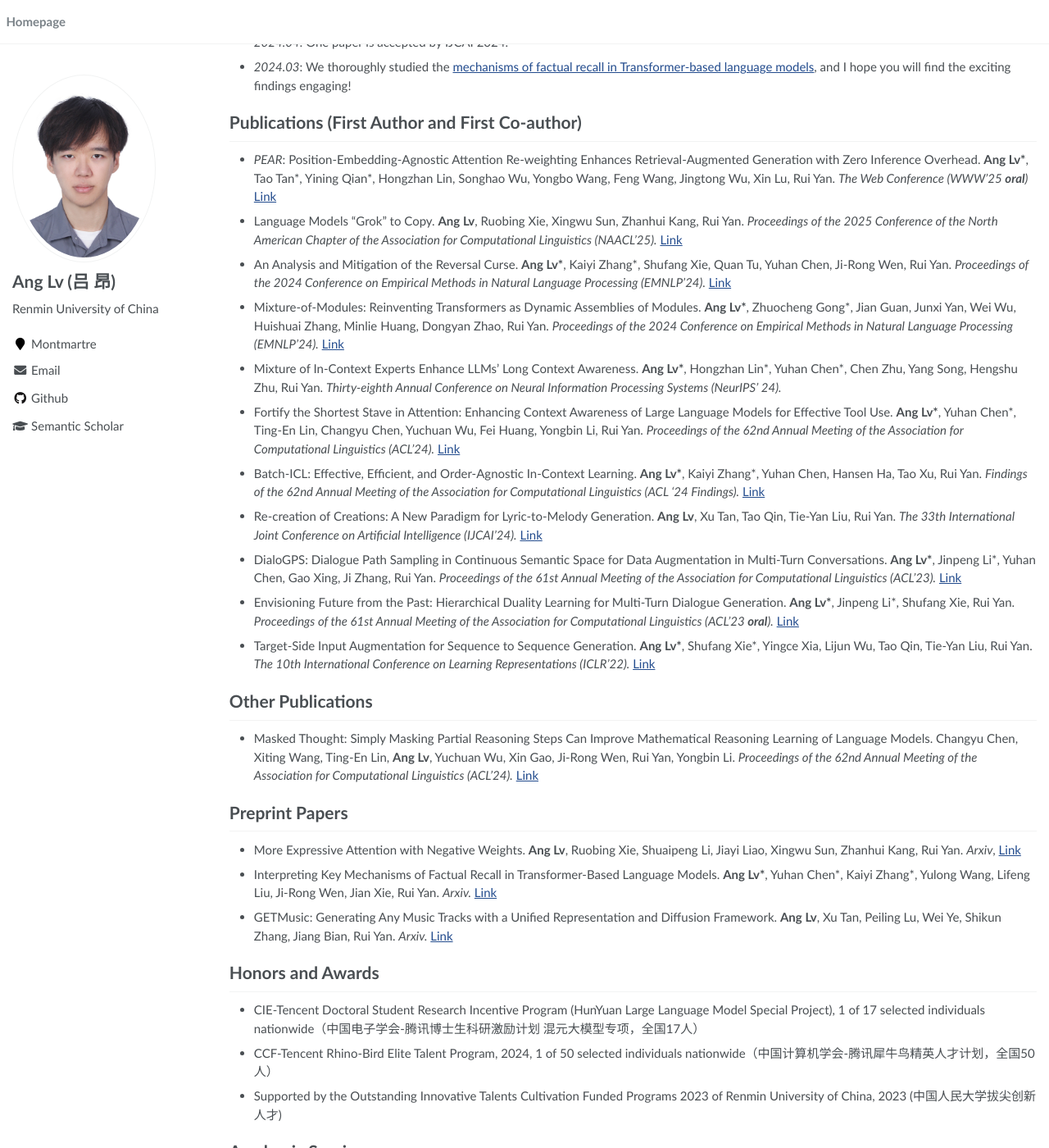
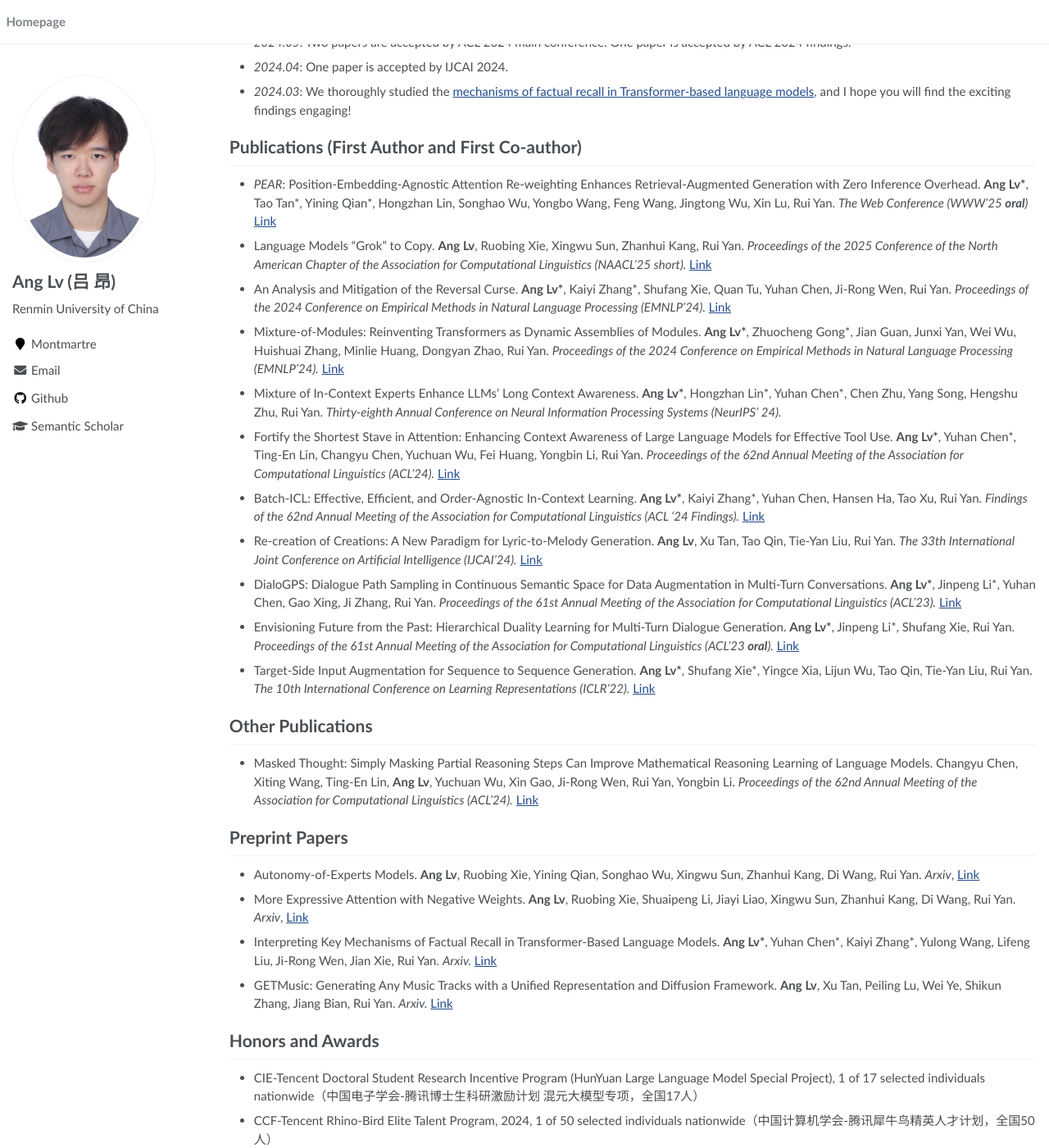
Before and after one commit to trestad/trestad.github.io, a Jekyll site: the page built from _pages/about.md, in a window 1280 px wide and 1400 px high, scrolled down 419 px. Shown: the whole window at 82% size. Built offline with Jekyll 4.4.1, drawn with Linux system fonts in a browser that asks for light colours; some of the changed text lies outside the part shown.

Commit message:
Update about.md

```diff
--- a/_pages/about.md
+++ b/_pages/about.md
@@ -13,6 +13,8 @@ redirect_from:
 I am currently a 3rd year Ph.D. student at [Gaoling School of Artificial Intelligence (GSAI)](http://ai.ruc.edu.cn/english/index.htm) in Renmin University of China, supervised by [Prof. Rui Yan](https://scholar.google.com/citations?user=eLw6g-UAAAAJ&hl=en). I am dedicated to creating more powerful foundation language models.
 
 # News Within a Year
+
+- *2025.01*: We propose [Autonomy-of-Experts Models](https://arxiv.org/pdf/2501.13074), a new MoE paradigm.
 
 - *2025.01*: One paper is accepted by WWW 2025 oral.
 
@@ -40,7 +42,7 @@ I am currently a 3rd year Ph.D. student at [Gaoling School of Artificial Intelli
 
 - *PEAR*: Position-Embedding-Agnostic Attention Re-weighting Enhances Retrieval-Augmented Generation with Zero Inference Overhead. **Ang Lv\***, Tao Tan\*, Yining Qian\*, Hongzhan Lin, Songhao Wu, Yongbo Wang, Feng Wang, Jingtong Wu, Xin Lu, Rui Yan. *The Web Conference (WWW'25 **oral**)* [Link](https://arxiv.org/pdf/2409.19745)
 
-- Language Models "Grok" to Copy. **Ang Lv**, Ruobing Xie, Xingwu Sun, Zhanhui Kang, Rui Yan. *Proceedings of the 2025 Conference of the North American Chapter of the Association for Computational Linguistics (NAACL'25).* [Link](https://arxiv.org/pdf/2409.09281)
+- Language Models "Grok" to Copy. **Ang Lv**, Ruobing Xie, Xingwu Sun, Zhanhui Kang, Rui Yan. *Proceedings of the 2025 Conference of the North American Chapter of the Association for Computational Linguistics (NAACL'25 short).* [Link](https://arxiv.org/pdf/2409.09281)
 
 - An Analysis and Mitigation of the Reversal Curse. **Ang Lv\***, Kaiyi Zhang\*, Shufang Xie, Quan Tu, Yuhan Chen, Ji-Rong Wen, Rui Yan. *Proceedings of the 2024 Conference on Empirical Methods in Natural Language Processing (EMNLP'24).* [Link](https://aclanthology.org/2024.emnlp-main.754/)
 
@@ -67,7 +69,9 @@ I am currently a 3rd year Ph.D. student at [Gaoling School of Artificial Intelli
 
 # Preprint Papers
 
-- More Expressive Attention with Negative Weights. **Ang Lv**, Ruobing Xie, Shuaipeng Li, Jiayi Liao, Xingwu Sun, Zhanhui Kang, Rui Yan. *Arxiv*, [Link](https://arxiv.org/pdf/2411.07176)
+- Autonomy-of-Experts Models. **Ang Lv**, Ruobing Xie, Yining Qian, Songhao Wu, Xingwu Sun, Zhanhui Kang, Di Wang, Rui Yan. *Arxiv*, [Link](https://arxiv.org/pdf/2501.13074)
+
+- More Expressive Attention with Negative Weights. **Ang Lv**, Ruobing Xie, Shuaipeng Li, Jiayi Liao, Xingwu Sun, Zhanhui Kang, Di Wang, Rui Yan. *Arxiv*, [Link](https://arxiv.org/pdf/2411.07176)
 
 - Interpreting Key Mechanisms of Factual Recall in Transformer-Based Language Models. **Ang Lv\***, Yuhan Chen\*, Kaiyi Zhang\*, Yulong Wang, Lifeng Liu, Ji-Rong Wen, Jian Xie, Rui Yan. *Arxiv.* [Link](https://arxiv.org/abs/2403.19521)
 
```
